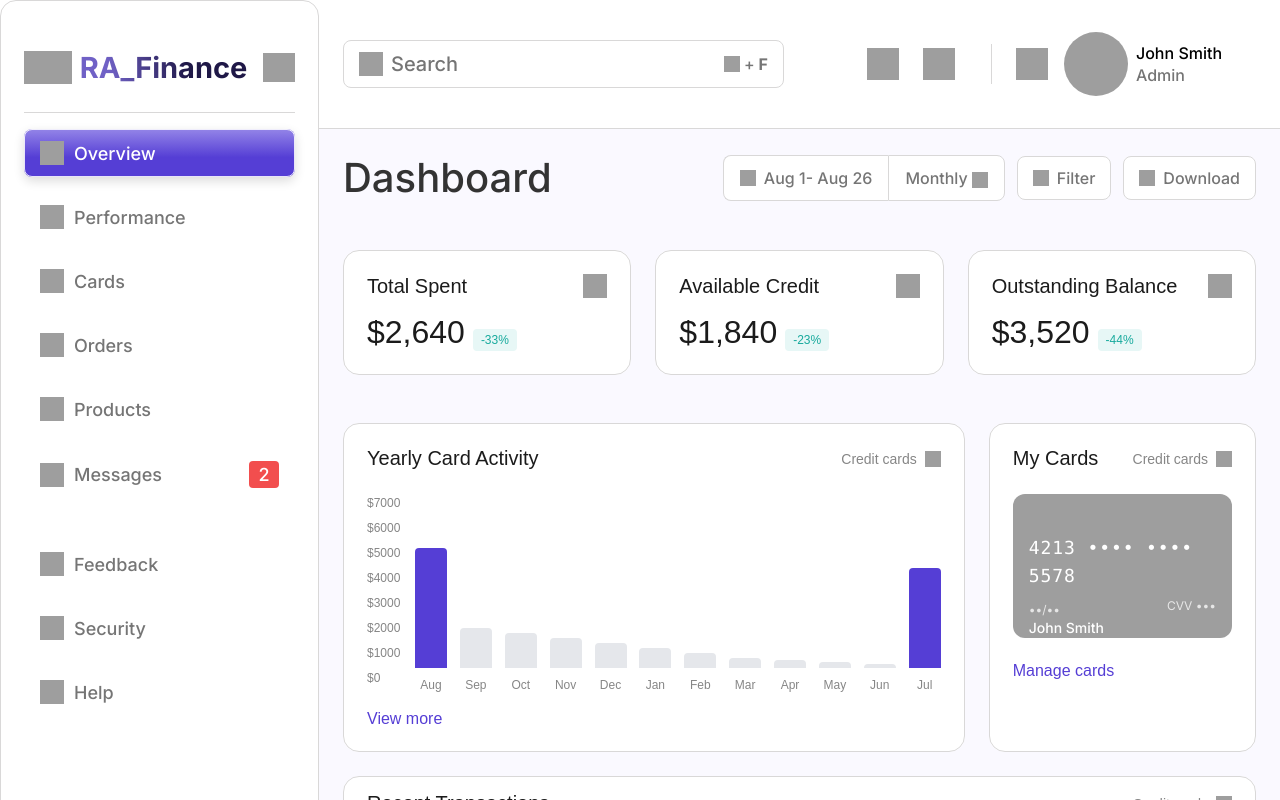
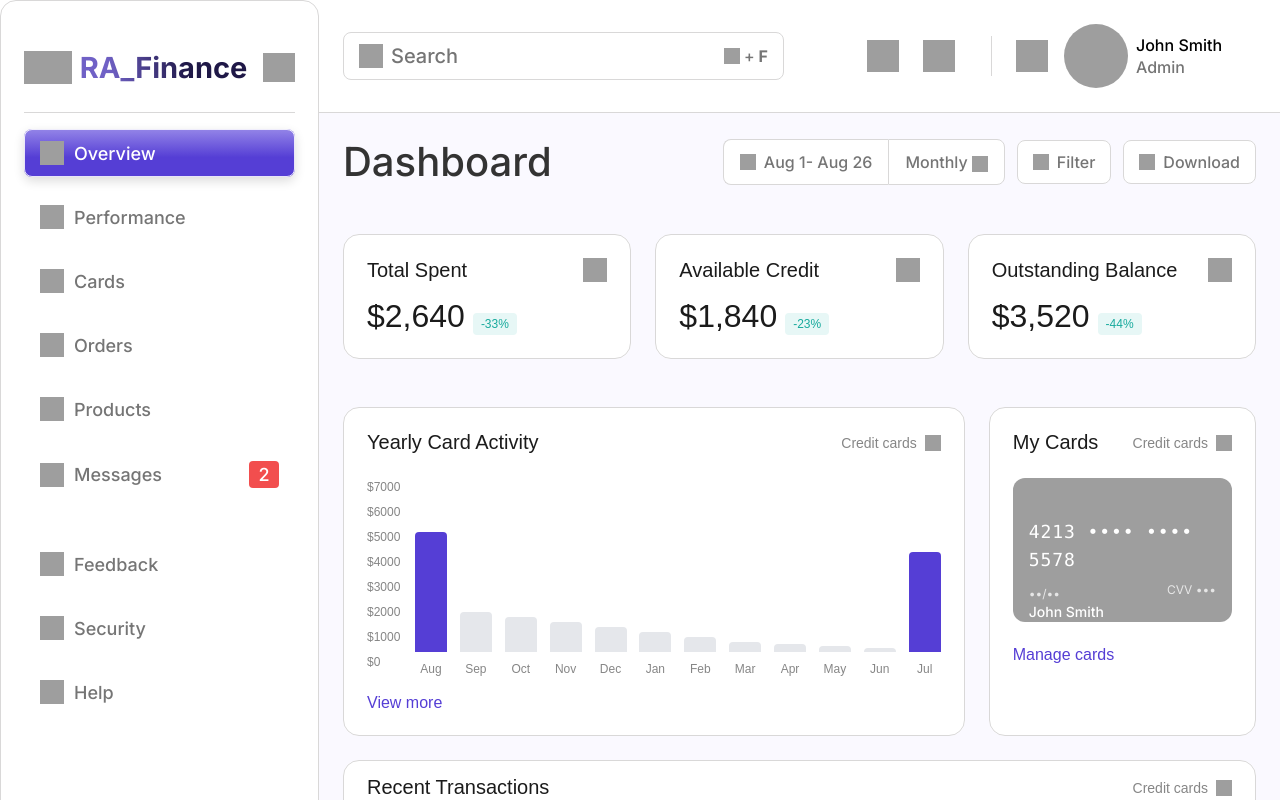
Before and after one commit to druxsas/radashboard, a React (Create React App) app: page / in a window 1280 px wide. Shown: the top 800 px of the page. Built offline with nearby package versions, Linux system fonts and the light colour scheme.

Commit message:
fix: Reduce header padding to align border with sidebar logo
- Change header padding from py-8 to py-6 (32px to 24px)
- Ensures border-bottom alignment between header and sidebar logo section
- Maintains visual balance with larger 64px user avatar

```diff
--- a/src/components/Header.js
+++ b/src/components/Header.js
@@ -75,7 +75,7 @@ export default function Header() {
   }, []);
 
   return (
-    <div ref={headerRef} className="bg-white box-border content-stretch flex items-center justify-start px-6 py-8 relative w-full border-b border-[#d9d8d8]" data-node-id="17:61">
+    <div ref={headerRef} className="bg-white box-border content-stretch flex items-center justify-start px-6 py-6 relative w-full border-b border-[#d9d8d8]" data-node-id="17:61">
 
       {/* Search Bar */}
       <div ref={searchRef} className="bg-white box-border content-stretch flex gap-[26px] items-center justify-start px-4 py-3 relative rounded-[8px] shrink-0 w-[441px]" data-name="search-bar" data-node-id="17:62">
```
